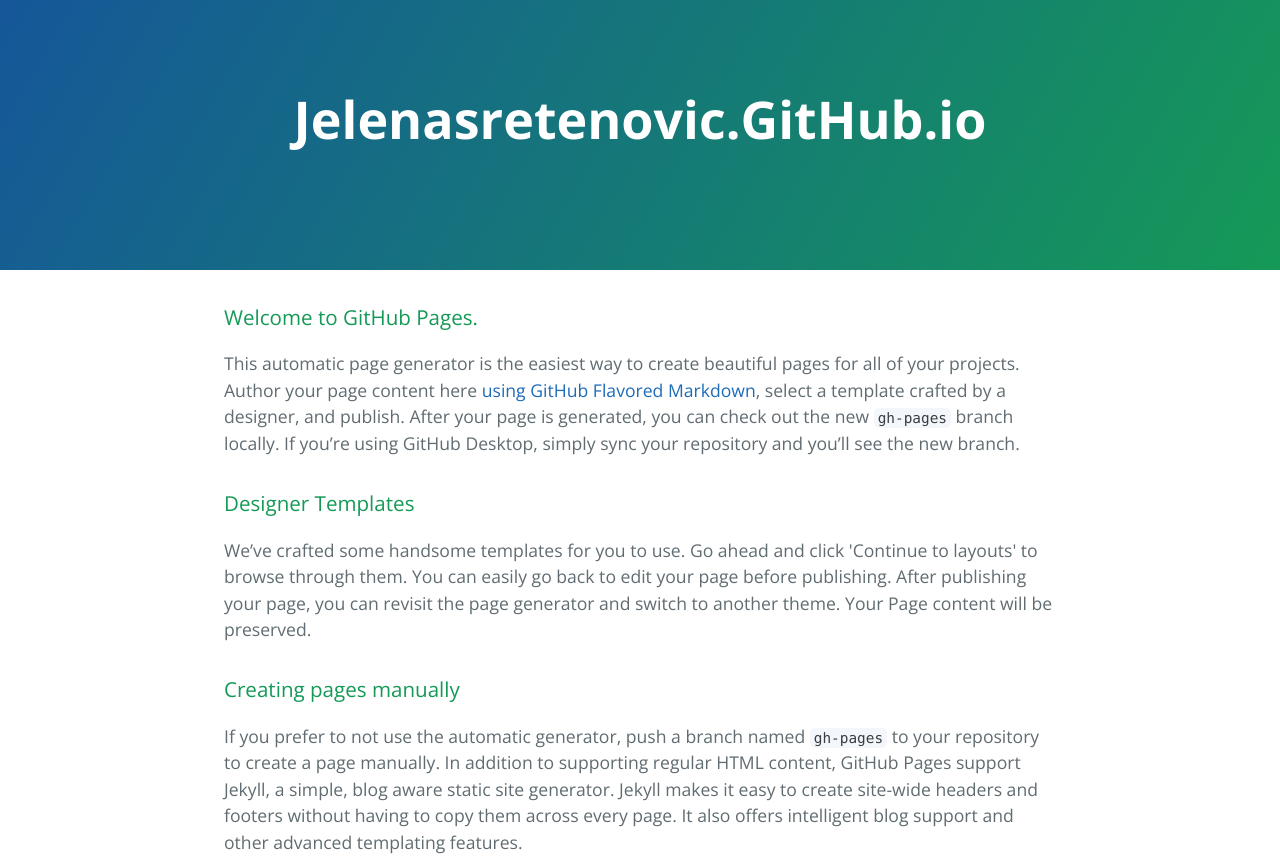
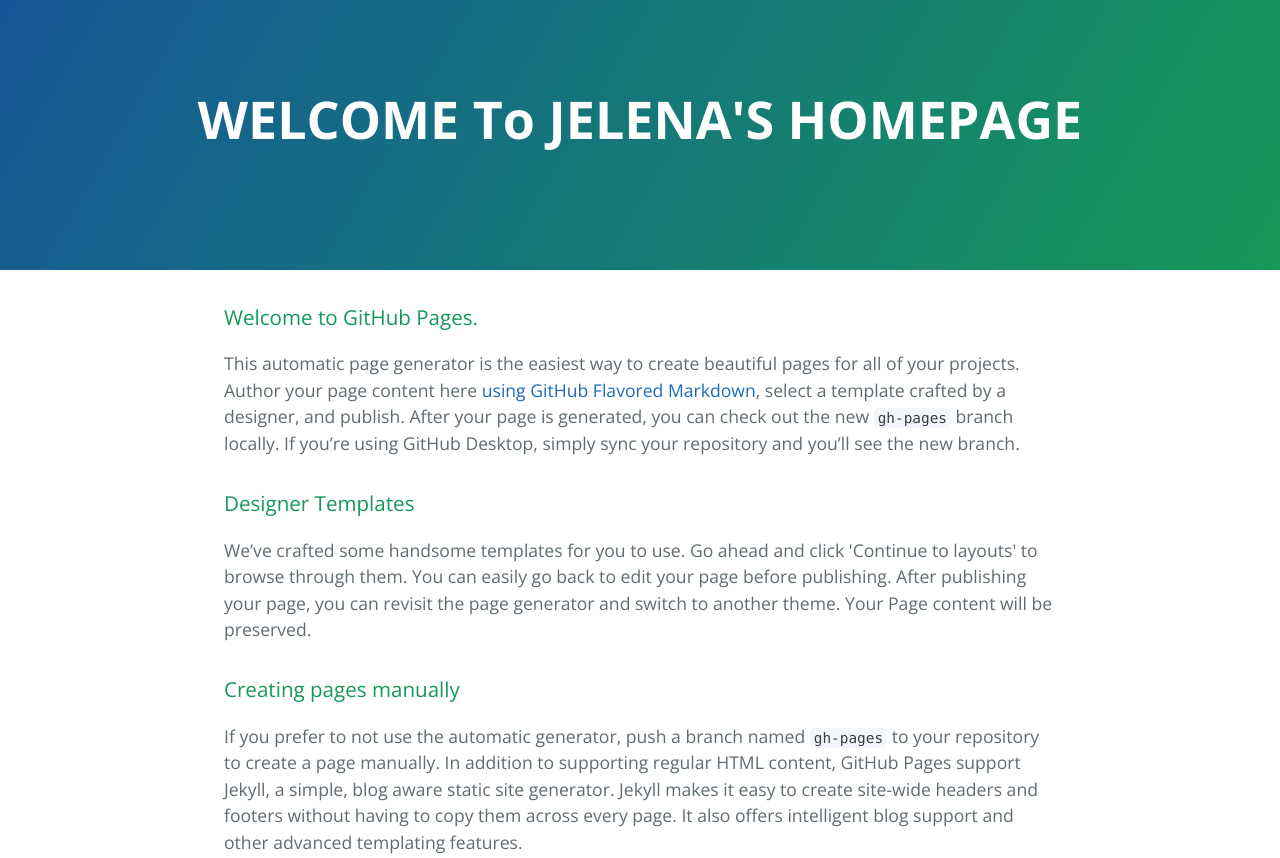
Before and after one commit to JelenaSretenovic/jelenasretenovic.github.io, a plain HTML site: page index.html in a window 1280 px wide. Shown: the top 858 px of the page. Drawn offline with nearby package versions, Linux system fonts and the light colour scheme.

Commit message:
Added friendlier title

```diff
--- a/index.html
+++ b/index.html
@@ -11,7 +11,7 @@
   </head>
   <body>
     <section class="page-header">
-      <h1 class="project-name">Jelenasretenovic.GitHub.io</h1>
+      <h1 class="project-name">WELCOME To JELENA'S HOMEPAGE</h1>
       <h2 class="project-tagline"></h2>
     </section>
 
```
